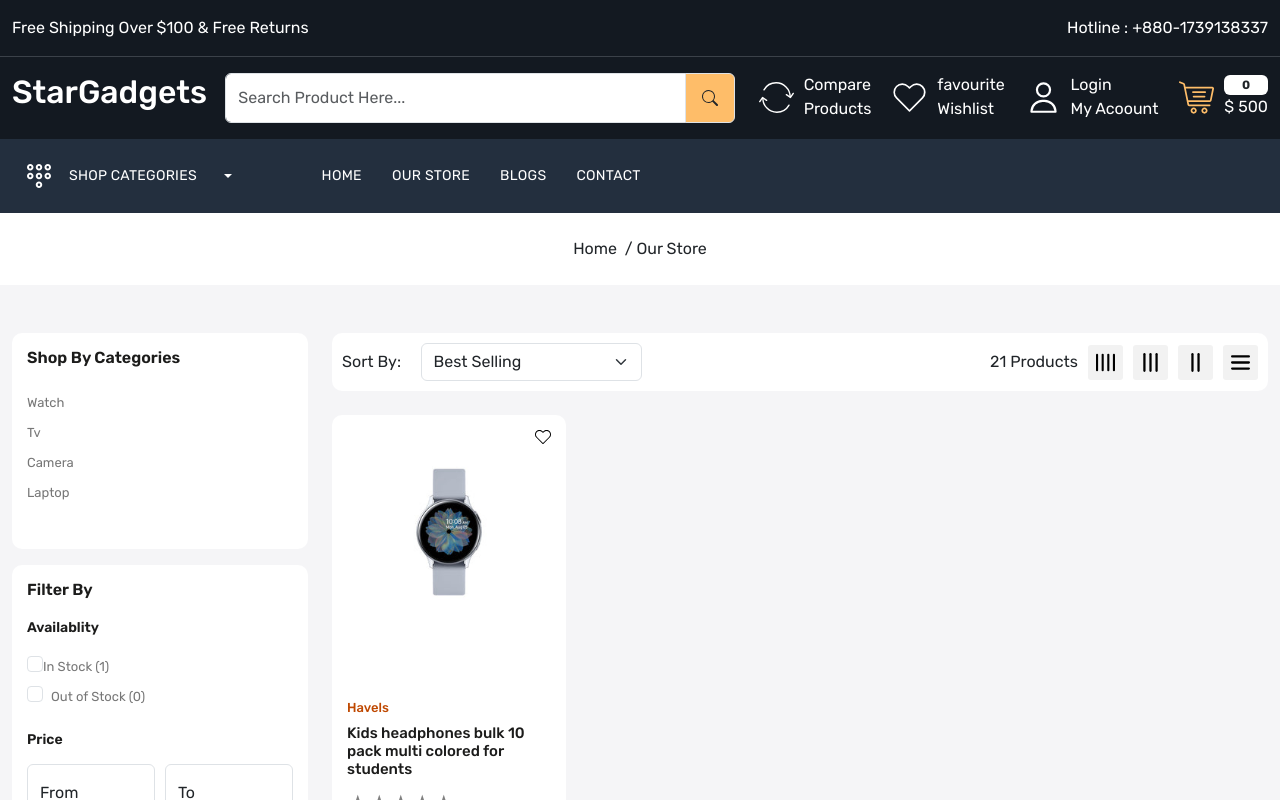
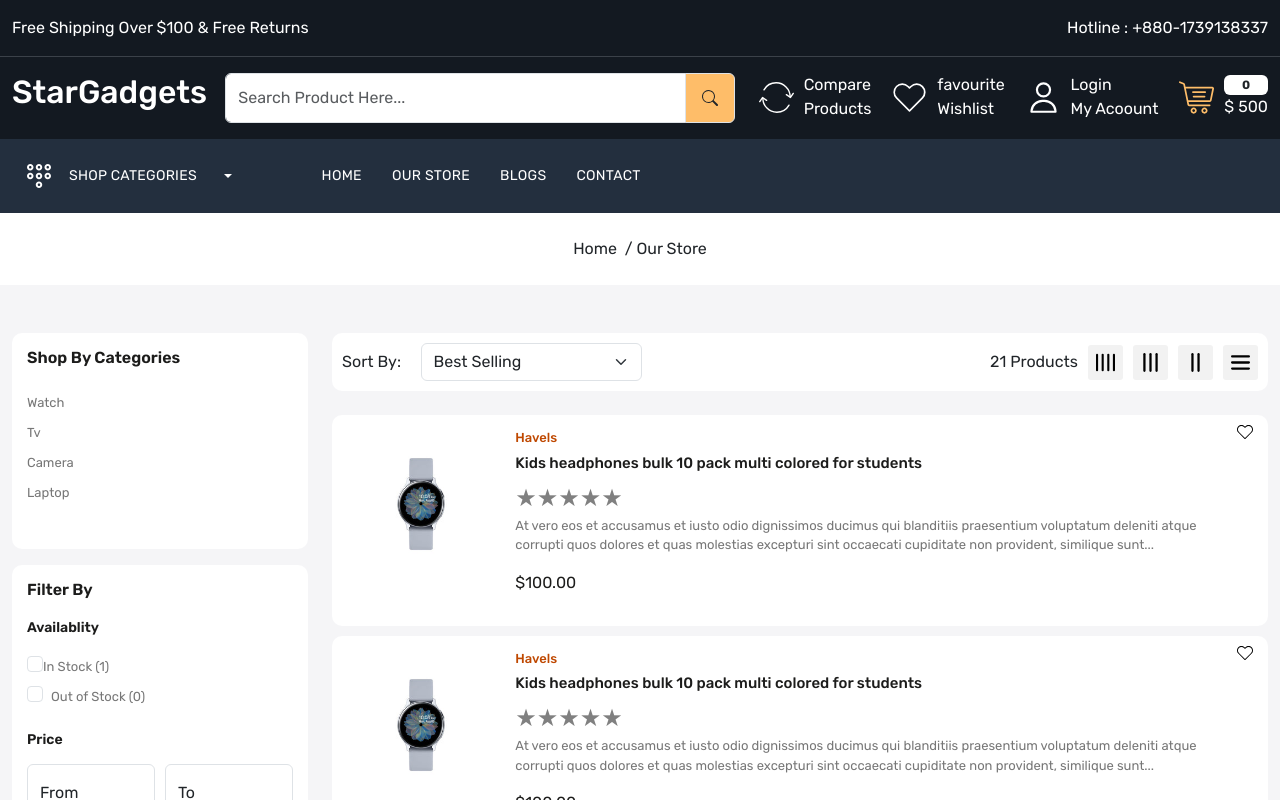
Before and after one commit to Mahmud2640/e-commerce-starGadgets, a React (Create React App) app: page /store in a window 1280 px wide. Both pictures are taken after a click on the picture 1240 px from the left and 362 px from the top of the page. Shown: the top 800 px of the page. Built offline with nearby package versions, Linux system fonts and the light colour scheme.

Commit message:
store part and blog part done

```diff
--- a/src/App.css
+++ b/src/App.css
@@ -25,7 +25,7 @@ a {
   box-shadow: none;
   border-color: inherit;
 }
-.gap-5{
+.gap-5 {
   gap: 5px;
 }
 .gap-10 {
--- a/src/components/Blog/BlogCard.js
+++ b/src/components/Blog/BlogCard.js
@@ -4,7 +4,6 @@ import "./BlogCard.css";
 
 const BlogCard = () => {
   return (
-    <div className="col-3">
     <div className="blog-card">
       <div className="card-image">
         <img src="images/blog-1.jpg" className="img-fluid" alt="blog" />
@@ -13,15 +12,14 @@ const BlogCard = () => {
         <p className="date">1 Dec, 2022</p>
         <h5 className="title">A beautiful sunday morning renaissance</h5>
         <p className="desc">
-            Lorem ipsum dolor sit amet consectetur adipisicing elit. Atque
-            quaerat accusamus officia
+          Lorem ipsum dolor sit amet consectetur adipisicing elit. Atque quaerat
+          accusamus officia
         </p>
         <Link to="/" className="button">
           Read More
         </Link>
       </div>
     </div>
-    </div>
   );
 };
 
--- a/src/components/Products/ProductCard.css
+++ b/src/components/Products/ProductCard.css
@@ -3,6 +3,7 @@
   background-color: white;
   border-radius: 10px;
   overflow: hidden;
+  width: 100%;
 }
 .product-card:hover {
   box-shadow: 0 0 10px #0000001a;
@@ -37,6 +38,11 @@
   font-size: 16px;
   color: var(--color-1c1c1b);
 }
+.product-card p.description {
+  font-size: 13px;
+  color: var(--color-777777);
+  margin-right: 20px;
+}
 .action-bar {
   top: 10%;
   right: -23px;
--- a/src/components/Products/ProductCard.js
+++ b/src/components/Products/ProductCard.js
@@ -1,11 +1,16 @@
 import React from "react";
 import ReactStars from "react-rating-stars-component";
-import { Link } from "react-router-dom";
+import { Link, useLocation } from "react-router-dom";
 import "./ProductCard.css";
 
-const ProductCard = () => {
+const ProductCard = (props) => {
+  const { grid } = props;
+  let location = useLocation();
   return (
-    <div className="col-3">
+    <>
+      <div
+        className={`${location.pathname === "/store" ? `gr-${grid}` : "col-3"}`}
+      >
         <Link to="" className="product-card position-relative">
           <div className="wishlist-icon position-absolute">
             <Link to="">
@@ -36,6 +41,12 @@ const ProductCard = () => {
               //   edit={false}
               activeColor="#ffd700"
             />
+            <p className={`description ${grid === 12 ? "d-block" : "d-none"}`}>
+              At vero eos et accusamus et iusto odio dignissimos ducimus qui
+              blanditiis praesentium voluptatum deleniti atque corrupti quos
+              dolores et quas molestias excepturi sint occaecati cupiditate non
+              provident, similique sunt...
+            </p>
             <p className="price">$100.00</p>
           </div>
           <div className="action-bar position-absolute">
@@ -53,6 +64,63 @@ const ProductCard = () => {
           </div>
         </Link>
       </div>
+      <div
+        className={`${location.pathname === "/store" ? `gr-${grid}` : "col-3"}`}
+      >
+        <Link to="" className="product-card position-relative">
+          <div className="wishlist-icon position-absolute">
+            <Link to="">
+              <img src="images/wish.svg" alt="wish" />
+            </Link>
+          </div>
+          <div className="product-image">
+            <img
+              src="images/watch.jpg"
+              className="img-fluid"
+              alt="productImage"
+            />
+            <img
+              src="images/watch-1.avif"
+              className="img-fluid"
+              alt="productImage"
+            />
+          </div>
+          <div className="product-details">
+            <h6 className="brand">Havels</h6>
+            <h5 className="products-title">
+              Kids headphones bulk 10 pack multi colored for students
+            </h5>
+            <ReactStars
+              count={5}
+              size={24}
+              //   value={3}
+              //   edit={false}
+              activeColor="#ffd700"
+            />
+            <p className={`description ${grid === 12 ? "d-block" : "d-none"}`}>
+              At vero eos et accusamus et iusto odio dignissimos ducimus qui
+              blanditiis praesentium voluptatum deleniti atque corrupti quos
+              dolores et quas molestias excepturi sint occaecati cupiditate non
+              provident, similique sunt...
+            </p>
+            <p className="price">$100.00</p>
+          </div>
+          <div className="action-bar position-absolute">
+            <div className="d-flex flex-column gap-15">
+              <Link to="">
+                <img src="images/prodcompare.svg" alt="compare" />
+              </Link>
+              <Link to="">
+                <img src="images/view.svg" alt="view" />
+              </Link>
+              <Link to="">
+                <img src="images/add-cart.svg" alt="addcart" />
+              </Link>
+            </div>
+          </div>
+        </Link>
+      </div>
+    </>
   );
 };
 
--- a/src/pages/Blog/Blog.js
+++ b/src/pages/Blog/Blog.js
@@ -1,7 +1,40 @@
 import React from "react";
+import BlogCard from "../../components/Blog/BlogCard";
+import BreadCrumb from "../../components/BreadCrumb/BreadCrumb";
+import Meta from "../../components/seo/Meta";
+import "./Blog.css";
 
 const Blog = () => {
-  return <div>Blog</div>;
+  return (
+    <>
+      <Meta title={"Blog"} />
+      <BreadCrumb title="Blog" />
+      <div className="blog-wrapper home-wrapper-2 py-5">
+        <div className="container-xxl">
+          <div className="row">
+            <div className="col-3">
+              <div className="filter-card mb-3">
+                <h3 className="filter-title">Find By Category</h3>
+                <div>
+                  <ul className="ps-0">
+                    <li>Watch</li>
+                    <li>Watch</li>
+                    <li>Watch</li>
+                    <li>Watch</li>
+                  </ul>
+                </div>
+              </div>
+            </div>
+            <div className="col-9">
+              <div className="d-flex gap-10">
+                <BlogCard />
+              </div>
+            </div>
+          </div>
+        </div>
+      </div>
+    </>
+  );
 };
 
 export default Blog;
--- a/src/pages/Store/OurStore.css
+++ b/src/pages/Store/OurStore.css
@@ -63,4 +63,37 @@
   background-color: #f2f2f2;
   padding: 8px;
   border-radius: 3px;
+  cursor: pointer;
 }
+.gr-12 {
+  width: 100%;
+}
+.gr-6 {
+  width: 49%;
+}
+.gr-4 {
+  width: 32%;
+}
+.gr-3 {
+  width: 24%;
+}
+.gr-12 .product-card {
+  display: flex;
+  gap: 20px;
+}
+.gr-12 .product-card .product-image {
+  width: 270px;
+}
+.gr-12 .action-bar {
+  top: 17%;
+}
+.gr-6 .product-image {
+  width: 100%;
+}
+.gr-6 .product-image img {
+  margin: auto;
+  display: block;
+}
+.gr-12 .product-card .product-image {
+  height: auto;
+}
--- a/src/pages/Store/OurStore.js
+++ b/src/pages/Store/OurStore.js
@@ -7,7 +7,6 @@ import "./OurStore.css";
 
 const OurStore = () => {
   const [grid, setGrid] = useState(4);
-  // alert(grid);
   return (
     <>
       <Meta title={"Our Store"} />
@@ -220,7 +219,7 @@ const OurStore = () => {
                     <div className="d-flex gap-10 align-items-center grid">
                       <img
                         onClick={() => {
-                          setGrid(4);
+                          setGrid(3);
                         }}
                         src="images/gr4.svg"
                         className="d-block img-fluid"
@@ -228,7 +227,7 @@ const OurStore = () => {
                       />
                       <img
                         onClick={() => {
-                          setGrid(3);
+                          setGrid(4);
                         }}
                         src="images/gr3.svg"
                         className="d-block img-fluid"
@@ -236,7 +235,7 @@ const OurStore = () => {
                       />
                       <img
                         onClick={() => {
-                          setGrid(2);
+                          setGrid(6);
                         }}
                         src="images/gr2.svg"
                         className="d-block img-fluid"
@@ -244,7 +243,7 @@ const OurStore = () => {
                       />
                       <img
                         onClick={() => {
-                          setGrid(1);
+                          setGrid(12);
                         }}
                         src="images/gr.svg"
                         className="d-block img-fluid"
@@ -255,7 +254,9 @@ const OurStore = () => {
                 </div>
               </div>
               <div className="products-list pb-5">
-                <ProductCard />
+                <div className="d-flex gap-10 flex-wrap">
+                  <ProductCard grid={grid} />
+                </div>
               </div>
             </div>
           </div>
```
Also changed, not shown: src/pages/Blog/Blog.css (added), 1 other file (tests, documents, lock files or other folders). Lines whose indentation alone changed are shown as unchanged.
